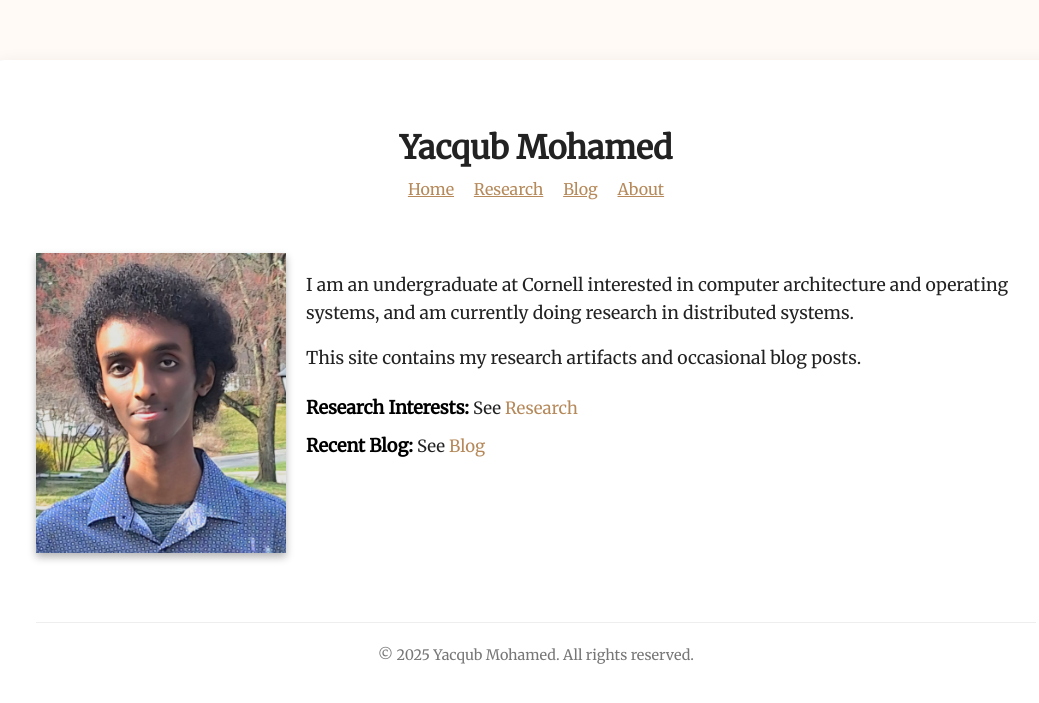
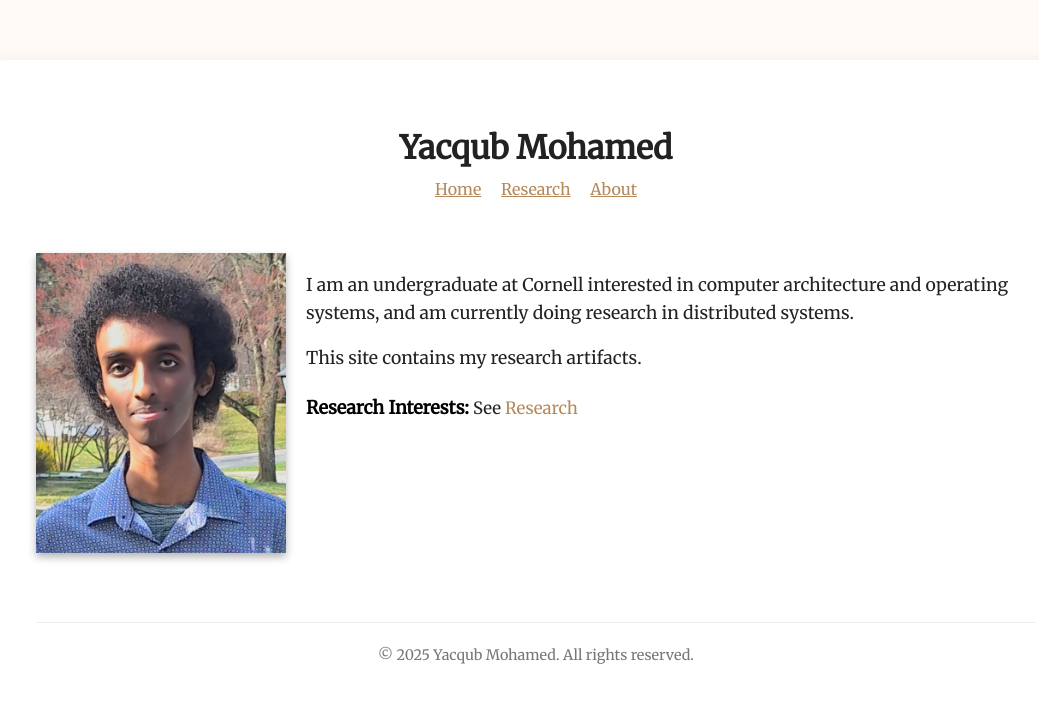
Before and after one commit to yacyam/yacyam.github.io, a Jekyll site: the page built from index.md, in a window 1280 px wide. Shown: the top 703 px of the page, without its empty margins (104-1143 px from the left). Built offline with Jekyll 4.4.1, drawn with Linux system fonts in a browser that asks for light colours.

Commit message:
refactor: removed blog

```diff
--- a/_config.yml
+++ b/_config.yml
@@ -18,7 +18,7 @@ nav:
     url: /
   - title: "Research"
     url: /research/
-  - title: "Blog"
-    url: /blog/
+#  - title: "Blog"
+#    url: /blog/
   - title: "About"
     url: /about/
--- a/index.md
+++ b/index.md
@@ -12,11 +12,11 @@ title: Home
     I am an undergraduate at Cornell interested in computer architecture and operating systems,
     and am currently doing research in distributed systems.
     </p>
-    <p>This site contains my research artifacts and occasional blog posts.</p>
+    <p>This site contains my research artifacts. <!-- and occasional blog posts. --></p>
 
     <ul>
       <li><strong>Research Interests:</strong> See <a href="/research/">Research</a></li>
-      <li><strong>Recent Blog:</strong> See <a href="/blog/">Blog</a></li>
+      <!-- <li><strong>Recent Blog:</strong> See <a href="/blog/">Blog</a></li> -->
     </ul>
   </div>
 </div>
```
